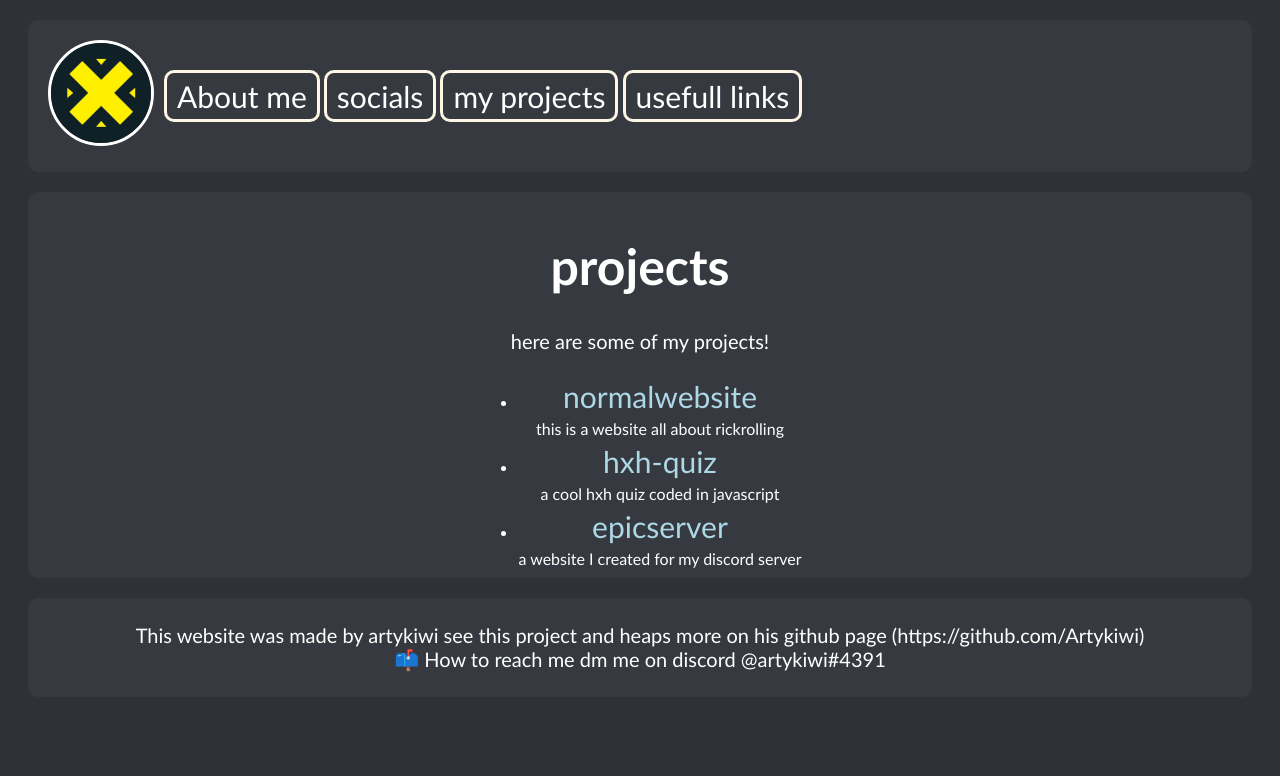
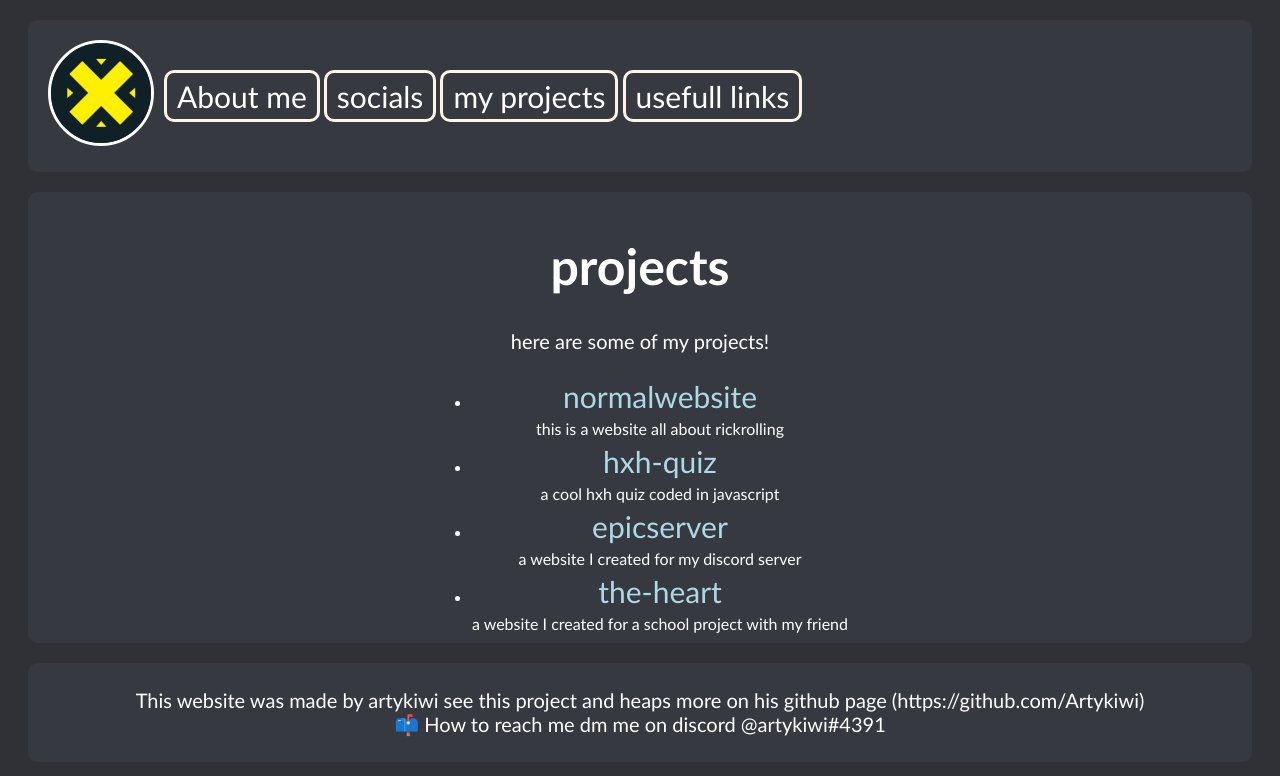
Before and after one commit to Artykiwi/my-website, a plain HTML site: page my projects.html in a window 1280 px wide. Drawn offline with Linux system fonts and the light colour scheme.

Commit message:
added a new link in my projects

```diff
--- a/my projects.html
+++ b/my projects.html
@@ -21,6 +21,8 @@
                 <li><a href="https://github.com/Artykiwi/normalwebsite" class="link">normalwebsite</a><br>this is a website all about rickrolling</li>
                 <li><a href="https://github.com/Artykiwi/hxh-quiz" class="link">hxh-quiz</a><br>a cool hxh quiz coded in javascript</li>
                 <li><a href="https://github.com/Artykiwi/epicserver" class="link">epicserver</a><br>a website I created for my discord server</li>
+                <li><a href="https://github.com/Artykiwi/the-heart" class="link">the-heart</a><br>a website I created for a school project with my friend</li>
+
             </ul>
         </div>
         <div id="container3">
```
